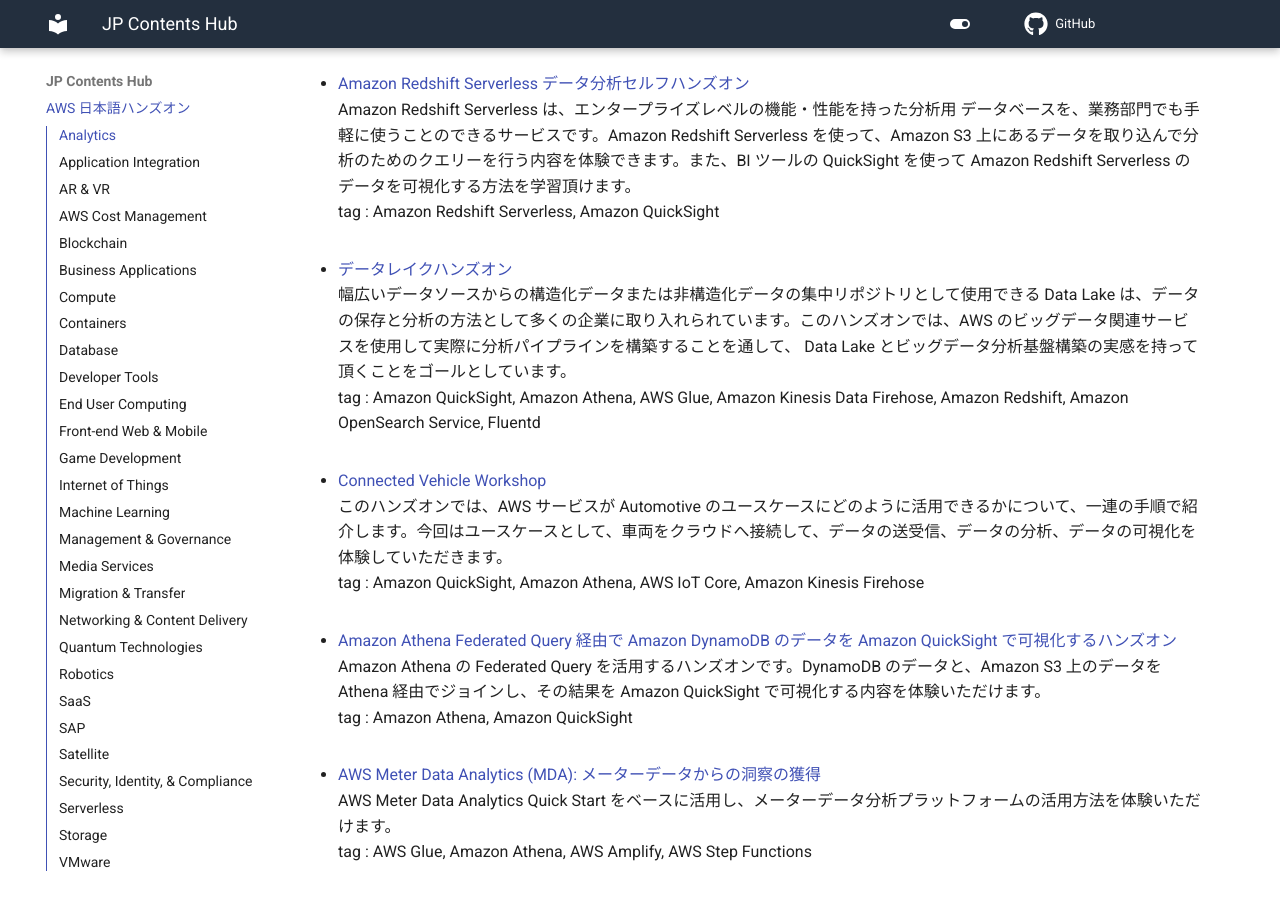
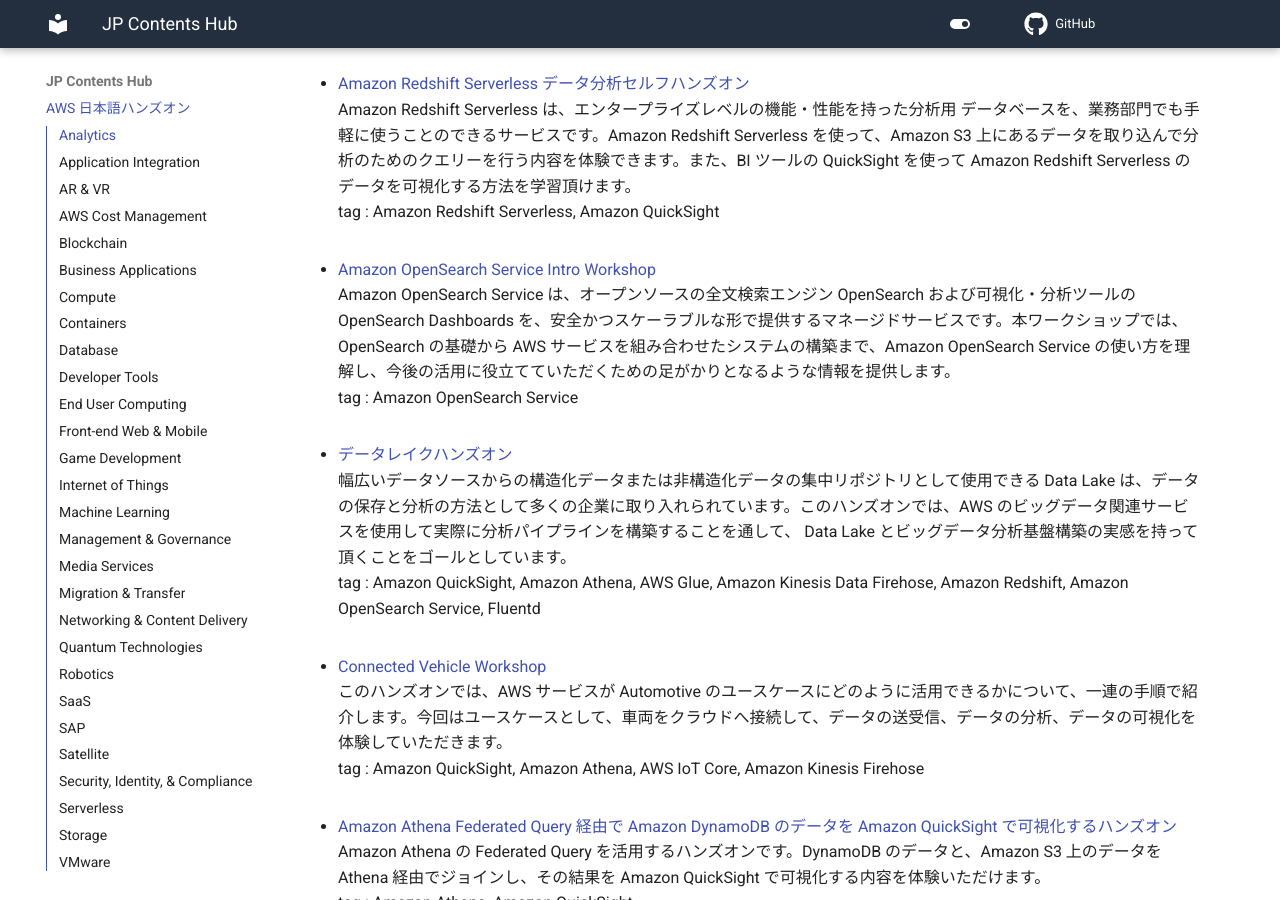
Before and after one commit to aws-samples/jp-contents-hub, an MkDocs documentation site: the page built from content/index.md, in a window 1280 px wide and 900 px high, scrolled down 800 px. Built offline with MkDocs 1.6.1 and Material for MkDocs 9.7.7, drawn with Linux system fonts in a browser that asks for light colours; comment, search, counter and statistics services are not loaded.

Commit message:
add: 新規ハンズオンコンテンツ追加

```diff
--- a/content/index.md
+++ b/content/index.md
@@ -26,6 +26,10 @@
 - <a href="https://pages.awscloud.com/JAPAN-launch-GC-RedshiftServerless_Handson-2022-reg.html" target="_blank" onclick="sendClickCount()" onauxclick="sendClickCount()">Amazon Redshift Serverless データ分析セルフハンズオン</a>
 Amazon Redshift Serverless は、エンタープライズレベルの機能・性能を持った分析用 データベースを、業務部門でも手軽に使うことのできるサービスです。Amazon Redshift Serverless を使って、Amazon S3 上にあるデータを取り込んで分析のためのクエリーを行う内容を体験できます。また、BI ツールの QuickSight を使って Amazon Redshift Serverless のデータを可視化する方法を学習頂けます。
 tag : Amazon Redshift Serverless, Amazon QuickSight
+
+- <a href="https://catalog.us-east-1.prod.workshops.aws/workshops/26c005b2-b387-454a-b201-9b8f37f92f92/ja-JP" target="_blank" onclick="sendClickCount()" onauxclick="sendClickCount()">Amazon OpenSearch Service Intro Workshop</a>
+Amazon OpenSearch Service は、オープンソースの全文検索エンジン OpenSearch および可視化・分析ツールの OpenSearch Dashboards を、安全かつスケーラブルな形で提供するマネージドサービスです。本ワークショップでは、OpenSearch の基礎から AWS サービスを組み合わせたシステムの構築まで、Amazon OpenSearch Service の使い方を理解し、今後の活用に役立てていただくための足がかりとなるような情報を提供します。
+tag : Amazon OpenSearch Service
 
 - <a href="https://github.com/aws-samples/amazon-s3-datalake-handson/tree/master/JP" target="_blank" onclick="sendClickCount()" onauxclick="sendClickCount()">データレイクハンズオン</a>
 幅広いデータソースからの構造化データまたは非構造化データの集中リポジトリとして使用できる Data Lake は、データの保存と分析の方法として多くの企業に取り入れられています。このハンズオンでは、AWS のビッグデータ関連サービスを使用して実際に分析パイプラインを構築することを通して、 Data Lake とビッグデータ分析基盤構築の実感を持って頂くことをゴールとしています。
```
Also changed, not shown: README.md (+6 -0 lines).
